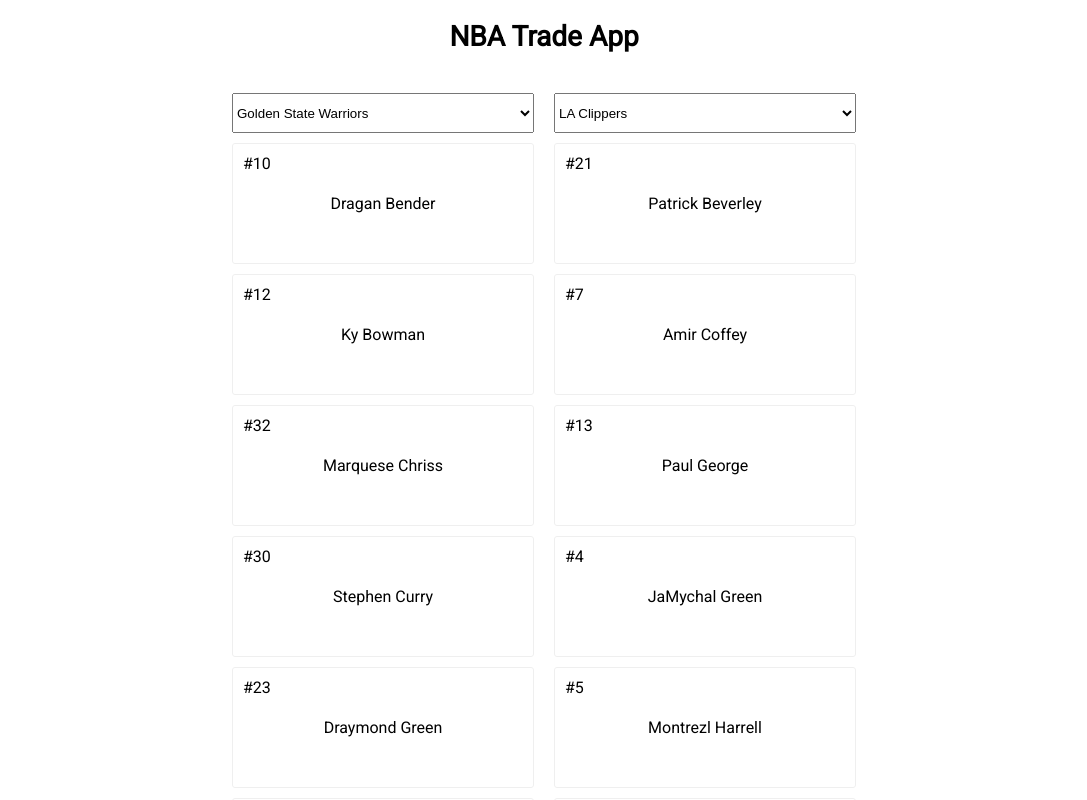
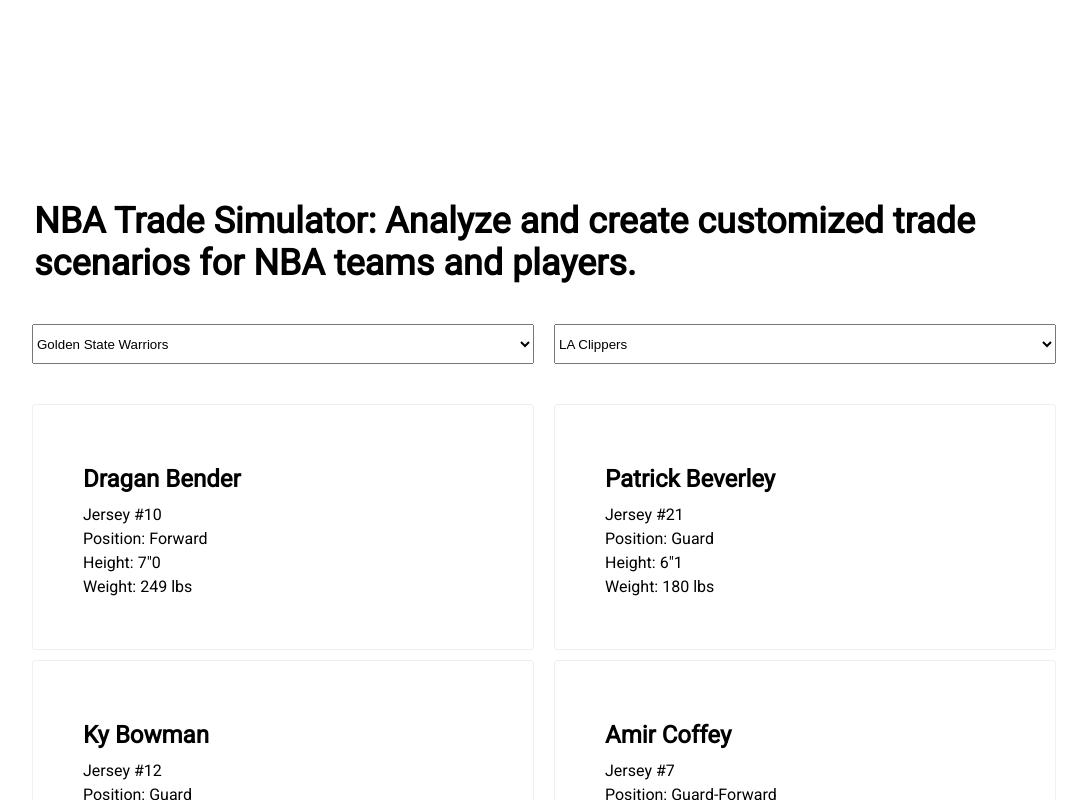
Before and after one commit to R-DTutorials/nbatradeapp, a React (Create React App) app: page / in a window 1280 px wide. Shown: the top 800 px of the page, without its empty margins (96-1183 px from the left). Built offline with nearby package versions, Linux system fonts and the light colour scheme.

Commit message:
add transition css

```diff
--- a/src/App.css
+++ b/src/App.css
@@ -4,53 +4,78 @@
 }
 
 .App-header {
-  font-size: 28px;
-  margin: 20px;
-  font-weight: 600;
+  font-size: 36px;
+  padding-top: 200px;
+  margin: 0 auto;
+  width: 1020px;
+  font-weight: 800;
+  text-align: left;
 }
 .select-container {
 
 }
 
 #team1, #team2 {
-  margin-bottom: 20px;
-  width: 302px;
-  margin: 20px 10px 10px 10px;
+  width: 502px;
+  margin: 40px 10px;
   height: 40px;
 }
 
 
 .card-container {
-  display: inline-block;
-  overflow-y: scroll;
+  display: inline-grid;
+  /*overflow-y: scroll;*/
   height: 800px;
 }
 .player-card {
   position: relative;
   border: solid 1px #efefef;
   border-radius: 3px;
-  min-width: 200px;
+  width: 400px;
   padding: 50px;
   cursor: pointer;
   margin: 0px 10px 10px 10px;
+  text-align: left;
+  line-height: 1.5;
 }
 
 .player-card.selected {
-  border-color: forestgreen;
+  border: solid 2px #EE275A;
 }
 
 .player-card:hover {
   border-color: #282C34;
 }
 
-.player-jersey {
-  position: absolute;
-  top: 10px;
-  left: 10px;
+.player-name {
+  font-size: 24px;
+  font-weight: 800;
+  line-height: 2;
 }
 
 .trade-button {
   position: absolute;
-  top: 10px;
-  right: 10px;
+  top: 20px;
+  right: 20px;
+  border: solid 2px #EE275A;
+  padding: 5px 20px;
+  border-radius: 2px;
+  text-align: center;
+  font-size: 20px;
+  background-color: #EE275A;
+  transition: all 0.2s;
 }
+
+.trade-button:hover {
+  background-color: #EE275A;
+  transform: scale(1.1);
+}
+
+.trade-button:hover > .trade-symbol {
+  color: white;
+}
+
+.trade-symbol {
+  color: #ffffff;
+  font-weight: 600;
+}
--- a/src/App.js
+++ b/src/App.js
@@ -66,7 +66,7 @@
         if (left && right) {
           return (
               <div className="trade-button" onClick={() => this.executeTrade()}>
-                  Trade
+                  <span className="trade-symbol">&#8594;</span>
               </div>
           )
         }
@@ -77,13 +77,25 @@
         return (
             <div className="card-container">
                 {franchise[0].players.map((player) => {
-                    const { first_name, last_name, jersey_number, person_id } = player;
+                    const {
+                        first_name,
+                        last_name,
+                        jersey_number,
+                        person_id,
+                        height_ft,
+                        height_in,
+                        position_full,
+                        weight_lbs,
+                    } = player;
                     const selected = this.state[side].person_id === person_id ? 'selected' : '';
                     const tradeButton = selected && this.renderTradeButton();
                     return (
                         <div className={`player-card ${selected}`} onClick={() => this.selectPlayer(player, side)}>
-                            <span className="player-name">{`${first_name} ${last_name}`}</span>
-                            <span className="player-jersey">{`#${jersey_number}`}</span>
+                            <div className="player-name">{`${first_name} ${last_name}`}</div>
+                            <div className="player-jersey">{`Jersey #${jersey_number}`}</div>
+                            <div className="player-position">{`Position: ${position_full}`}</div>
+                            <div className="player-height">{`Height: ${height_ft}"${height_in}`}</div>
+                            <div className="player-weight">{`Weight: ${weight_lbs} lbs`}</div>
                             {tradeButton}
                         </div>
                     );
@@ -99,7 +111,7 @@
         console.log(this.state)
         return (
             <div className="App">
-                <header className="App-header">NBA Trade App</header>
+                <header className="App-header">NBA Trade Simulator: Analyze and create customized trade scenarios for NBA teams and players.</header>
                 <div className="select-container">
                     <select name="team1" id="team1" onChange={ (e) => this.setTeam(e, 'team1') } value={this.state.team1}>
                         {getTeamsDropdown(allTeams.filter(franchise => franchise.team.team_code !== this.state.team2))}
@@ -108,8 +120,8 @@
                         {getTeamsDropdown(allTeams.filter(franchise => franchise.team.team_code !== this.state.team1))}
                     </select>
                 </div>
-               {playerCards1}
-               {playerCards2}
+                {playerCards1}
+                {playerCards2}
             </div>
         )
     }
```
